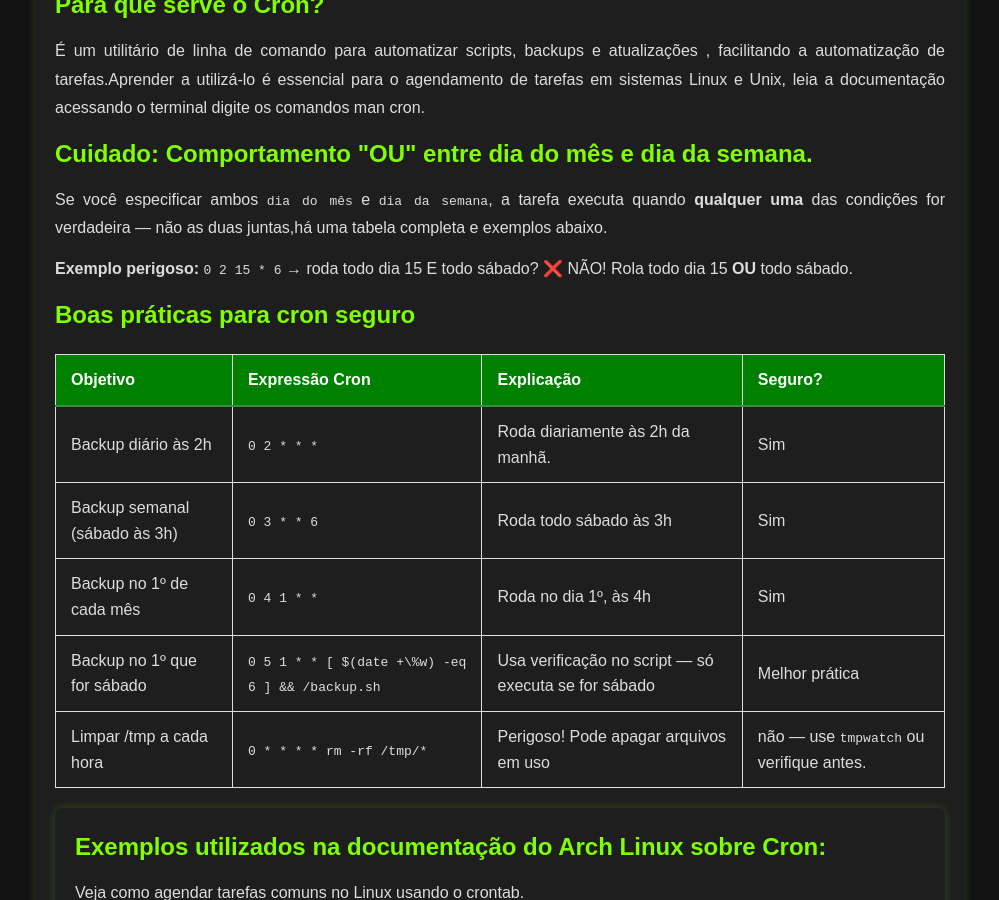
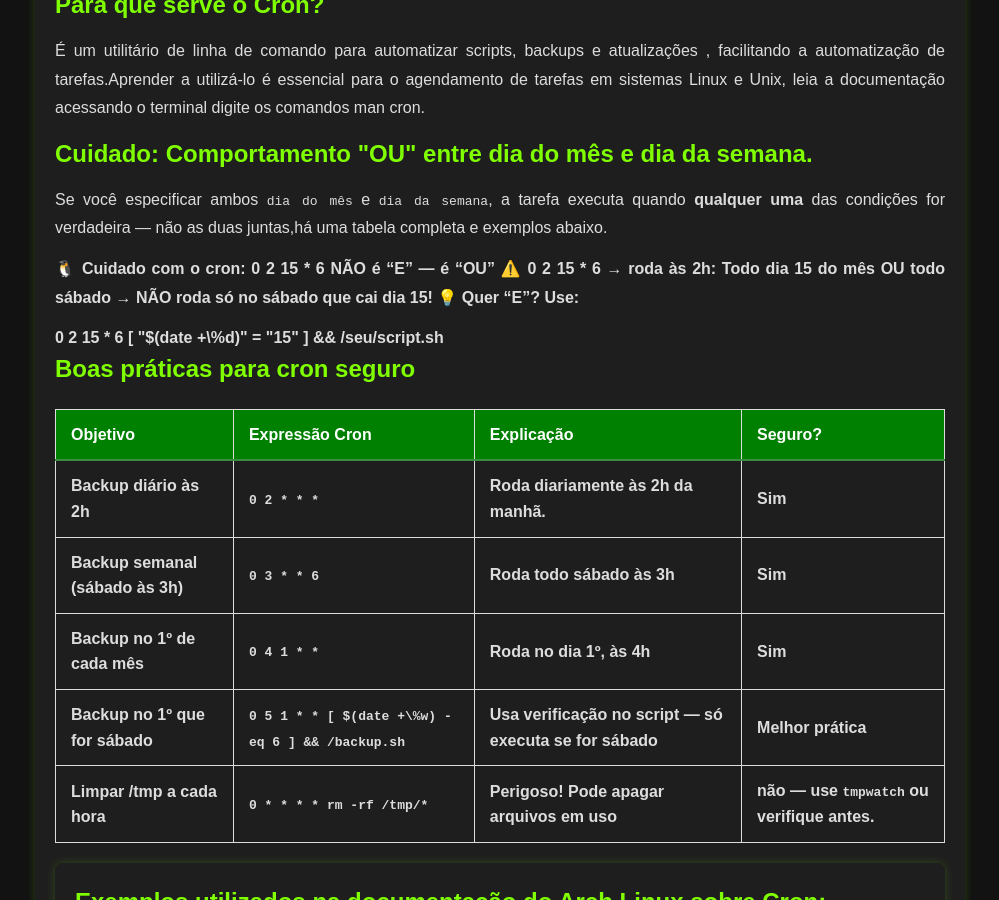
Before and after one commit to Piolinux/piolinux-site, a Jekyll site: the page built from _pages/tools/cron-generator.html, in a window 1280 px wide and 900 px high, scrolled down 1002 px. Shown: the whole window, without its empty margins (140-1139 px from the left). Built offline with Jekyll 4.4.1, drawn with Linux system fonts in a browser that asks for light colours.

Commit message:
Update cron-generator.html

```diff
--- a/_pages/tools/cron-generator.html
+++ b/_pages/tools/cron-generator.html
@@ -66,8 +66,15 @@ tags: [cron, linux, sysadmin, automacao, devops, servidores]
   semana</code>, a tarefa executa quando <strong>qualquer uma</strong>
   das condições for verdadeira — não as duas juntas,há uma tabela
   completa e exemplos abaixo.</p>
-  <p><strong>Exemplo perigoso:</strong> <code>0 2 15 * 6</code> → roda todo dia 15 E todo sábado? ❌ NÃO! Rola todo dia 15 <strong>OU</strong> todo sábado.</p>
+  <p><strong>🐧 Cuidado com o cron: 0 2 15 * 6 NÃO é “E” — é “OU”<strong>
 
+<strong>⚠️ 0 2 15 * 6 → roda às 2h:<strong>
+
+<strong>Todo dia 15 do mês<strong>
+<strong>OU todo sábado<strong>
+<strong>→ NÃO roda só no sábado que cai dia 15!<strong>
+<strong>💡 Quer “E”? Use:</p><strong>
+<strong>0 2 15 * 6 [ "$(date +\%d)" = "15" ] && /seu/script.sh<strong>
   <h2>Boas práticas para cron seguro</h2>
   <table class="evergreen-table cron-table">
     <thead>
```
